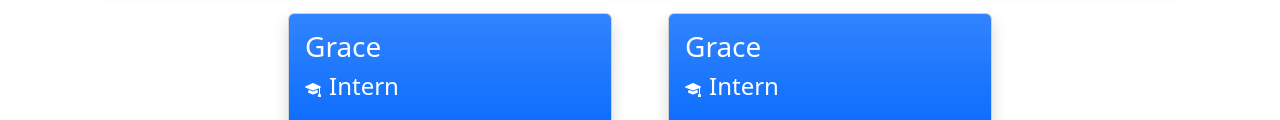
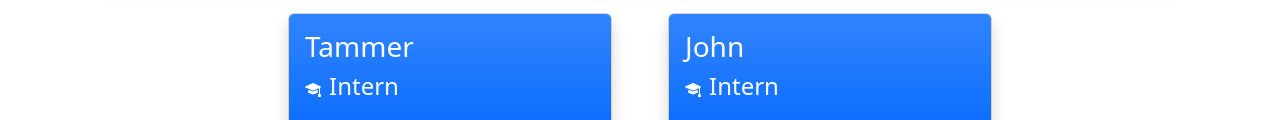
Before and after one commit to Yiladien/team-profile-generator, a website: page src/index-template.html in a window 1280 px wide. Shown: the part 616-736 px from the top of the page. Drawn offline with nearby package versions, Linux system fonts and the light colour scheme.

Commit message:
created style template

```diff
--- a/src/index-template.html
+++ b/src/index-template.html
@@ -136,7 +136,7 @@
         <div class="col-12 col-lg-6 col-xl-4">
           <div class="card m-3 shadow">
             <div class="card-header bg-primary bg-gradient text-white py-3">
-              <h3 class="">Grace</h3>
+              <h3 class="">Tammer</h3>
               <h4>
                 <svg
                   xmlns="http://www.w3.org/2000/svg"
@@ -174,7 +174,7 @@
         <div class="col-12 col-lg-6 col-xl-4">
           <div class="card m-3 shadow">
             <div class="card-header bg-primary bg-gradient text-white py-3">
-              <h3 class="">Grace</h3>
+              <h3 class="">John</h3>
               <h4>
                 <svg
                   xmlns="http://www.w3.org/2000/svg"
```
